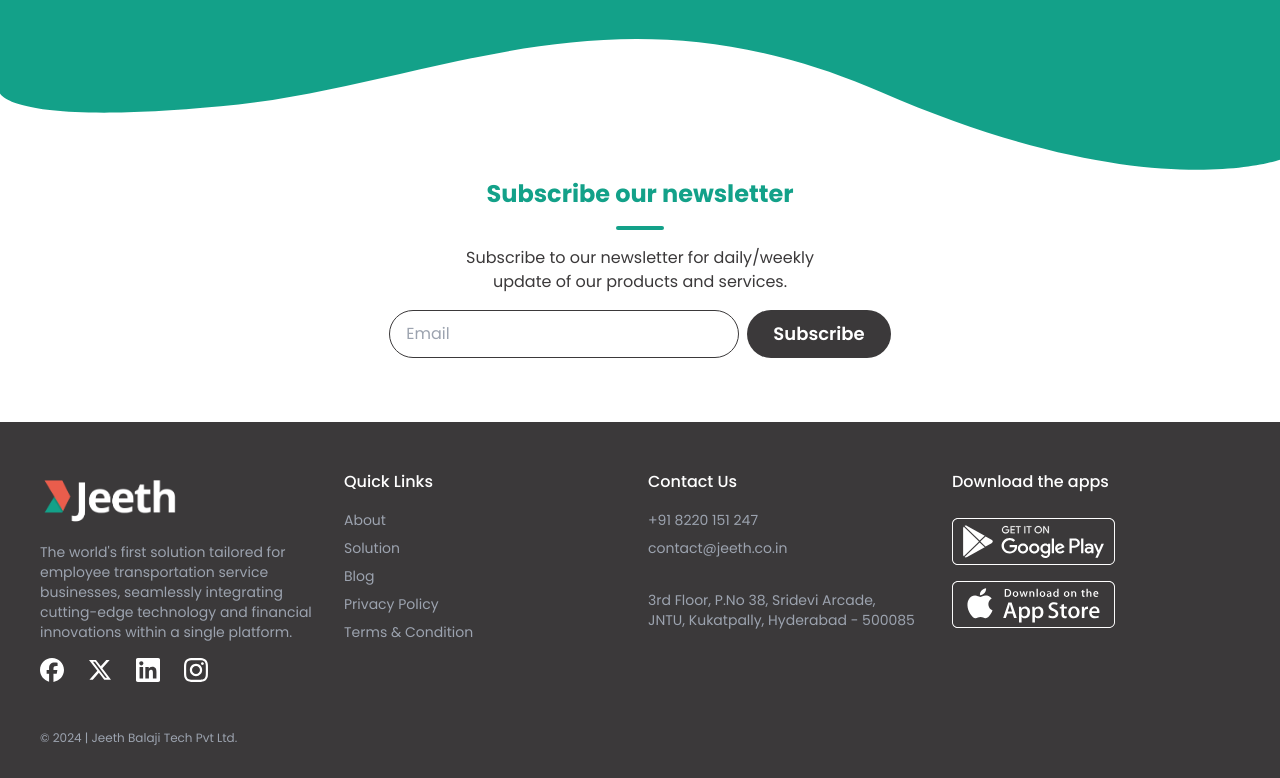
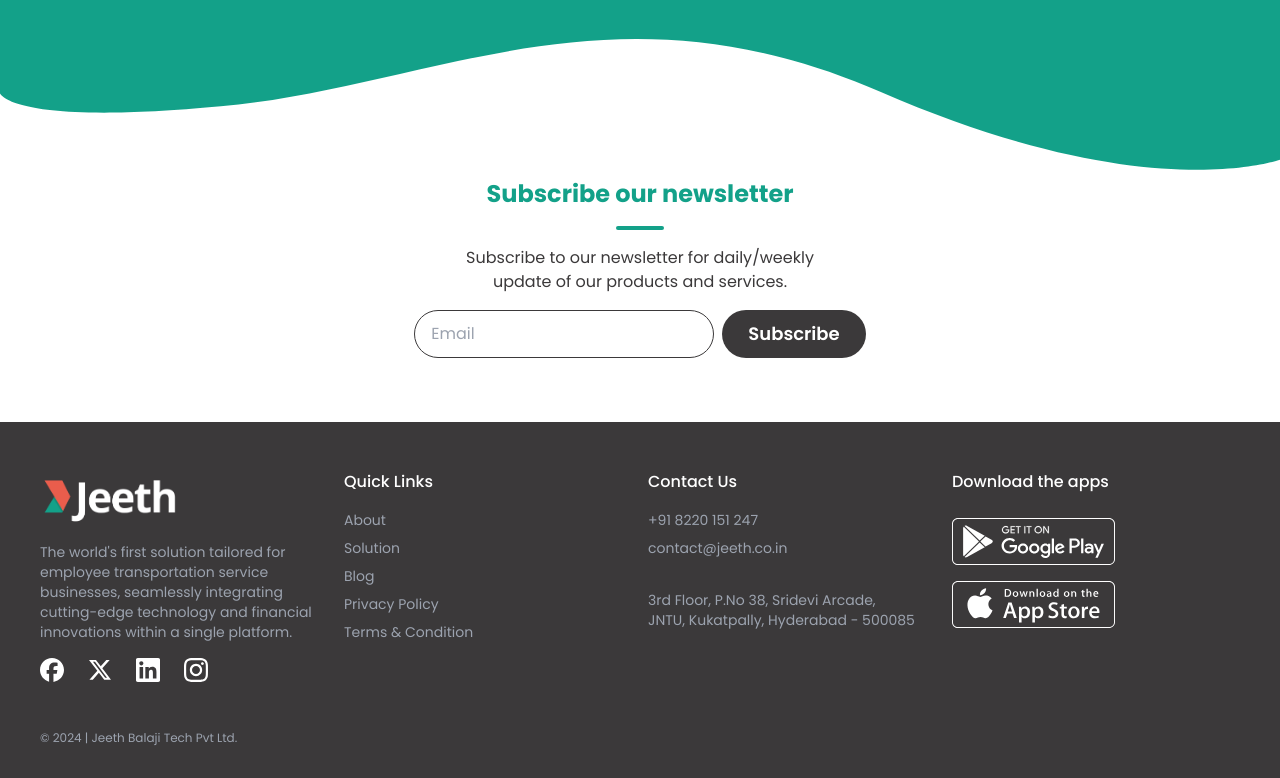
Before and after one commit to buildby/Jeethlandingpage, a Next.js app: page / in a window 1280 px wide. Shown: the part 3245-4023 px from the top of the page. Built offline with nearby package versions, Linux system fonts and the light colour scheme.

Commit message:
fix email input

```diff
--- a/src/components/news-letter.tsx
+++ b/src/components/news-letter.tsx
@@ -7,7 +7,7 @@ export const NewsLetter = () => {
   }
   return (
     <form className="flex gap-2 items-center justify-center my-4">
-      <input className="border border-secondary rounded-full py-2 px-4 md:min-w-[300px] min-h-[48px] focus:outline-primary" type="email" name="email" id="email" placeholder="Email" />
+      <input className="border border-secondary rounded-full py-2 px-4 w-full md:w-[300px] min-h-[48px] focus:outline-primary" type="email" name="email" id="email" placeholder="Email" />
       <Button text="Subscribe" onClick={handleClick}/>
     </form>
   )
```
